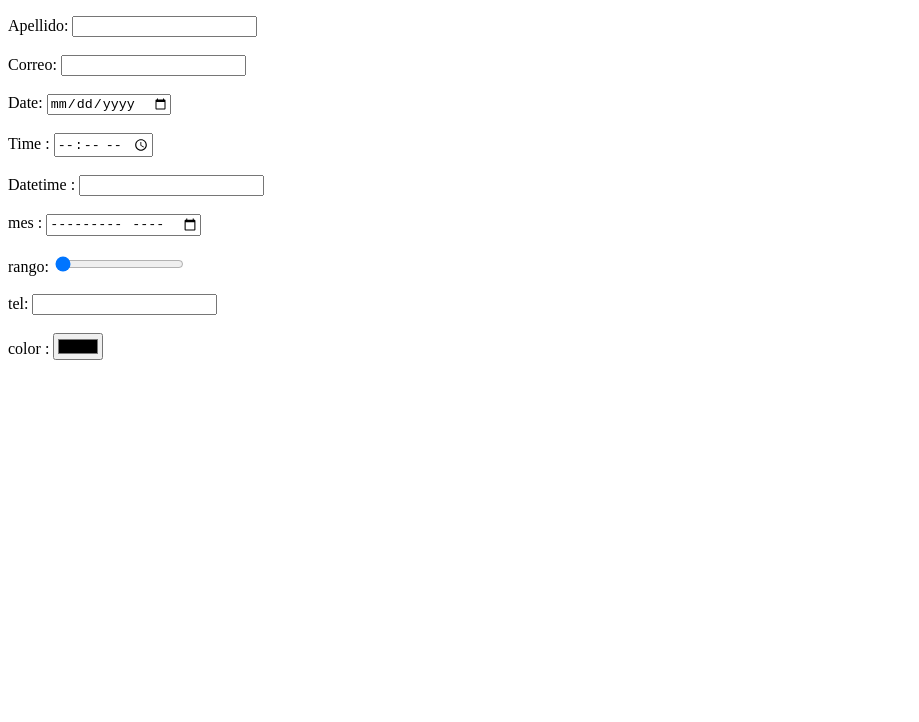
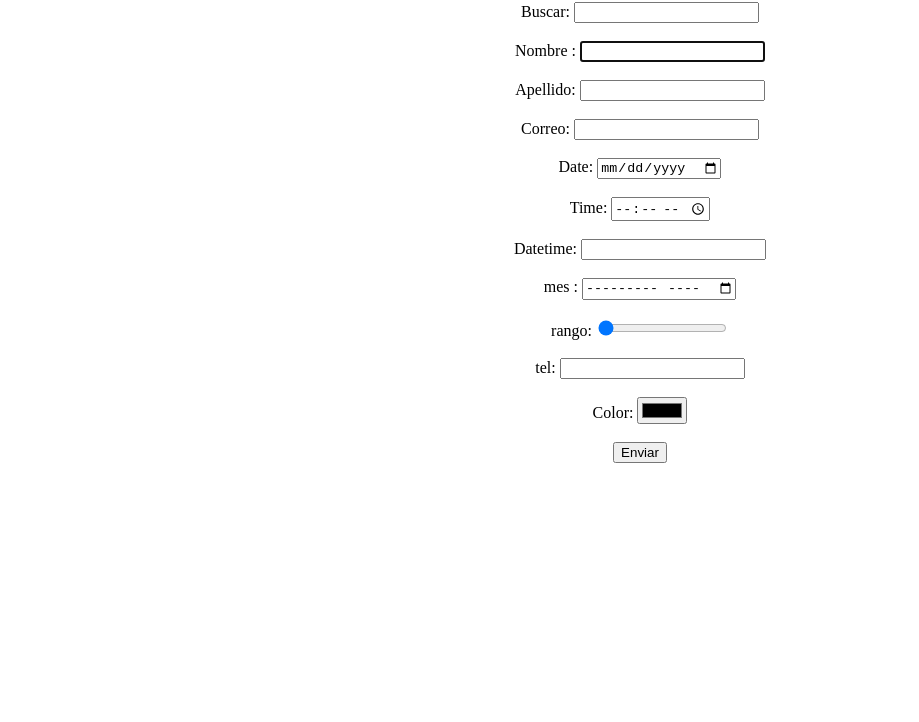
Before and after one commit to Robsonbatista13/formulario, a plain HTML site: page index.html in a window 1280 px wide. Shown: the part 78-800 px from the top of the page, without its empty margins (0-919 px from the left). Drawn offline with Linux system fonts and the light colour scheme.

Commit message:
Label no formulario
Colocando os label no formulário ficar mais fácil para o usuário

```diff
--- a/index.html
+++ b/index.html
@@ -1,37 +1,64 @@
 <!DOCTYPE html>
 <head>
+<style>
+	form{
+		text-align: center;
+	}
+
+	h1{
+		text-align: center;
+	}
+</style>
 <html lang="es">
 <meta charset="Utf-8">
 <title>Formulario</title>
+
 </head>
 <body>
-<form>
+
+<h1 >Formulario de Basico em HTML </h1>
+<form >
+
 <p>
-Buscar: <input type="search" name ="seach">
+
+	<label for="Buscar">Buscar:</label>
+	<input type="search" name ="search" id="Buscar"/>
 <br>
 <br/>
-Nombre : <input type="text" name ="name" autofocus required />
+		<label for="Nombre">Nombre :</label>
+		<input type="text" name ="name" autofocus required id="Nombre"/>
 <br>
 <br/>
 <!-- autofocus required obliga a que se auto ingrese un dato-->
-Apellido: <input type="text" apellido="apellido" autofocus required />
+		<label for = "apellido">Apellido:</label>
+		<input type="text" apellido="apellido" autofocus required id  = "apellido" />
 <br> <br/>
-Correo: <input type="email" name="email"/>
+		<label for = "correo">Correo:</label>
+		<input type="email" name="email" id = "correo"/>
 <br>    <br/>
-Date: <input type="date" name ="date"/>
+		<label for = "Date">Date:</label>
+		<input type="date" name ="date" id="Date"/>
 <br> <br/>
-Time : <input type= "time" name= "time"/>
+		<label for = "time">Time:</label>
+		<input type= "time" name= "time" id="time"/>
 <br> <br/>
-Datetime : <input type="datetime" name="a"/>
+		<label for = "datetime">Datetime:</label>
+		<input type="datetime" name="a" id="datetime"/>
 <br></br>
-mes : <input  type="month" name="mes" min="0" max="10" value="0">
+		<label for = "mes">mes :</label>
+		<input  type="month" name="mes" min="0" max="10" value="0" id="mes">
 <br></br>
-rango: <input type="range" name ="rango" min="0" max="10" value="0" >
+		<label for = "rango">rango:</label>
+		<input type="range" name ="rango" min="0" max="10" value="0" id="rango">
 <br></br>
-tel: <input type="tel" name="tel">
+		<label for = "tel">tel:</label>
+		<input type="tel" name="tel" id="tel">
 <br></br>
-color : <input type="color" name="color">
+		<label for = "color">Color:</label>
+		<input type="color" name="color" id = "color">
 
+<br></br>
+		<input type="submit" value="Enviar"">
 </p>
 </form>
 
```
